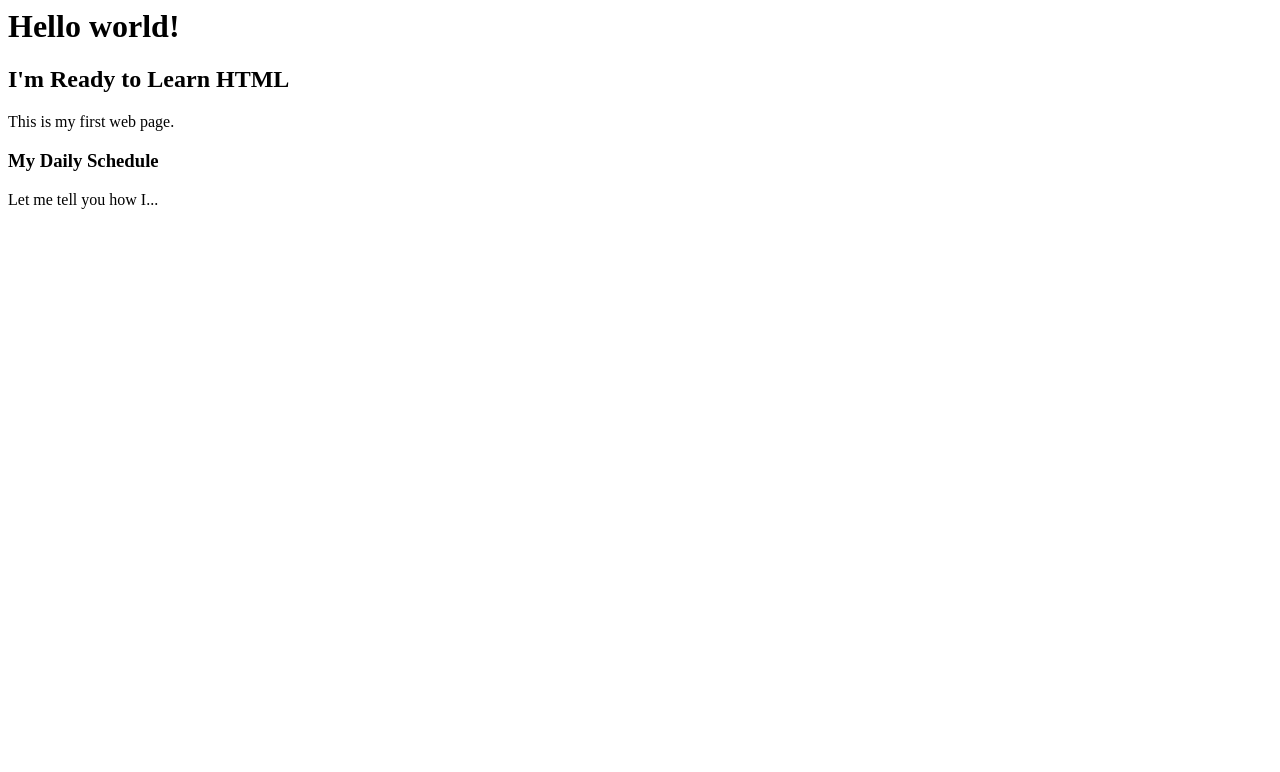
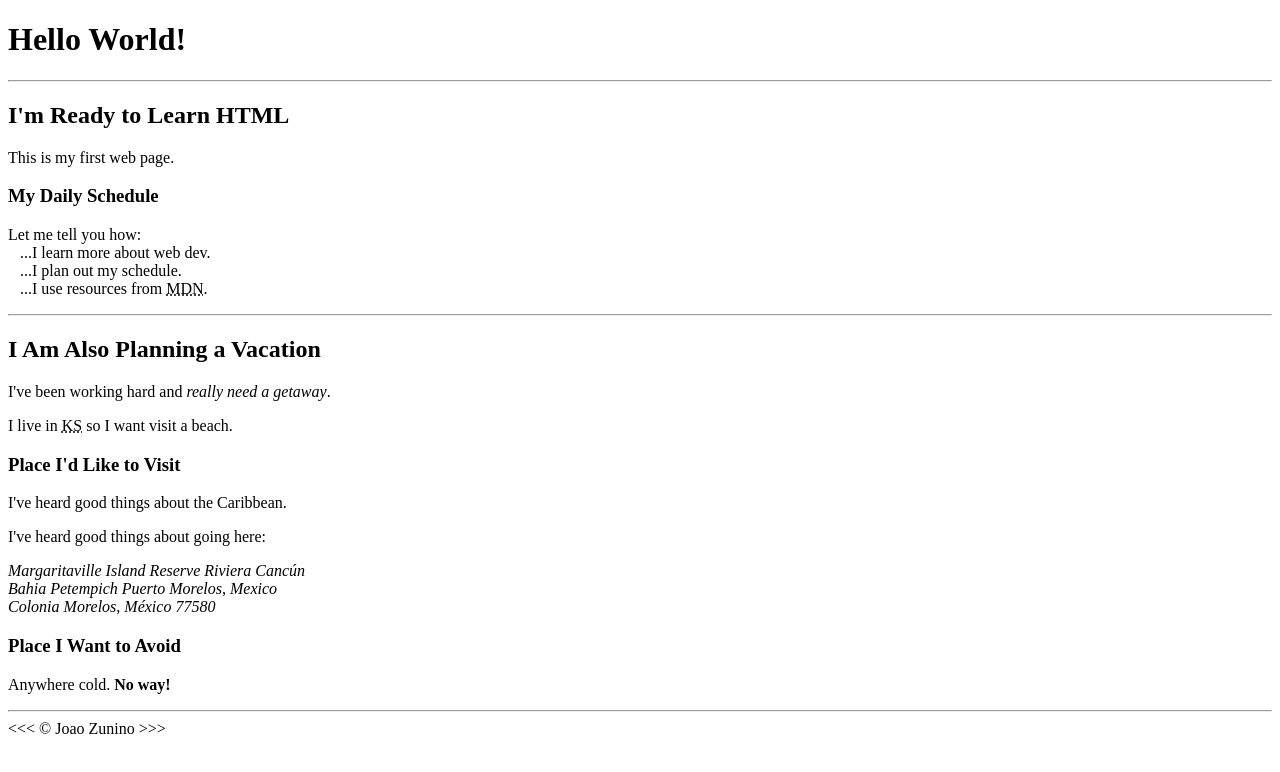
Before and after one commit to JSZunino/study-progamming, a plain HTML site: page html/index.html in a window 1280 px wide. Drawn offline with Linux system fonts and the light colour scheme.

Commit message:
i make more things to my web site

```diff
--- a/html/index.html
+++ b/html/index.html
@@ -1,21 +1,50 @@
-<!DOCKTYPE html>
+<!DOCTYPE html>
 <html lang="en">
 
 <head>
     <meta charset="UTF-8">
-    <meta name "autor" content="João Zunino">
-    <meta name="description" content="This page contains all the things I am learning how to create as  I learn HTML.">
-    <title>My first web page</title>
+    <meta name="author" content="Joao Zunino">
+    <meta name="description" content="This page contains all the things I am learning how to create as I learn HTML.">
+    <title>My First Web Page</title>
+    <link rel="icon" href="html5.png" type="image/x-icon">
 </head>
 
 <body>
-<h1>Hello world!</h1>
+    <h1>Hello World!</h1>
 
-<h2> I'm Ready to Learn HTML</h2>
-<p>This is my first web page.</p>
+    <hr>
 
-<h3>My Daily Schedule</h3>
-<p>Let me tell you how I...</p>
+    <h2>I'm Ready to Learn HTML</h2>
+    <p>This is my first web page.</p>
+
+    <h3>My Daily Schedule</h3>
+    <p>Let me tell you how:
+        <br>&nbsp;&nbsp;&nbsp;...I learn more about web dev.
+        <br>&nbsp;&nbsp;&nbsp;...I plan out my schedule.
+        <br>&nbsp;&nbsp;&nbsp;...I use resources from <abbr title="Mozilla Developer Network">MDN</abbr>.
+    </p>
+
+    <hr>
+
+    <h2>I Am Also Planning a Vacation</h2>
+    <p>I've been working hard and <em>really need a getaway</em>.</p>
+    <p>I live in <abbr title="Kansas">KS</abbr> so I want visit a beach.</p>
+
+    <h3>Place I'd Like to Visit</h3>
+    <p>I've heard good things about the Caribbean.</p>
+    <p>I've heard good things about going here:</p>
+    <address>
+        Margaritaville Island Reserve Riviera Cancún<br>
+        Bahia Petempich Puerto Morelos, Mexico<br>
+        Colonia Morelos, México 77580
+    </address>
+
+    <!-- TODO: Add more places -->
+    <h3>Place I Want to Avoid</h3>
+    <p>Anywhere cold. <strong>No way!</strong></p>
+
+    <hr>
+    &lt;&lt;&lt; &copy; Joao Zunino &gt;&gt;&gt;
 </body>
 
 </html>
```
Also changed, not shown: 1 other file.
